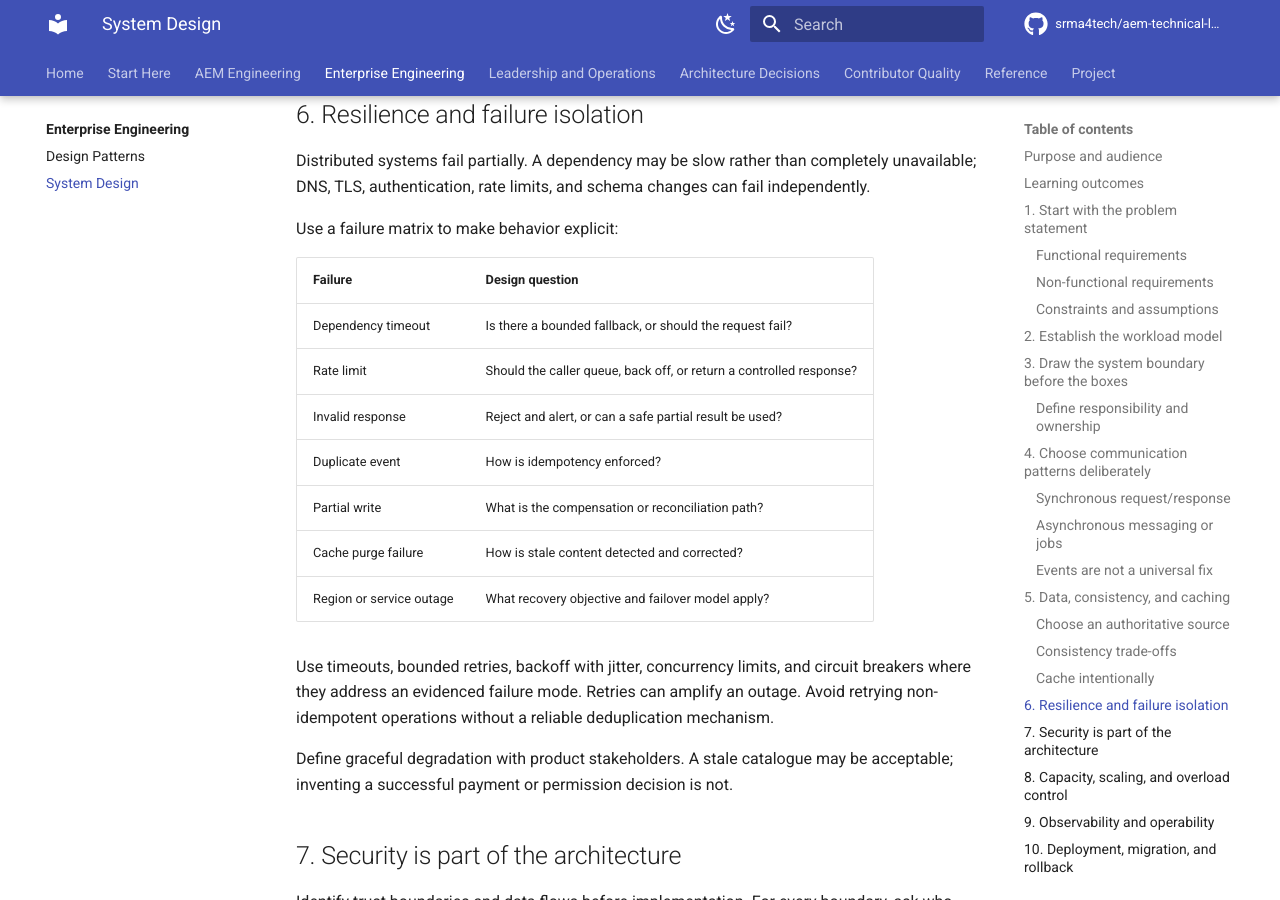
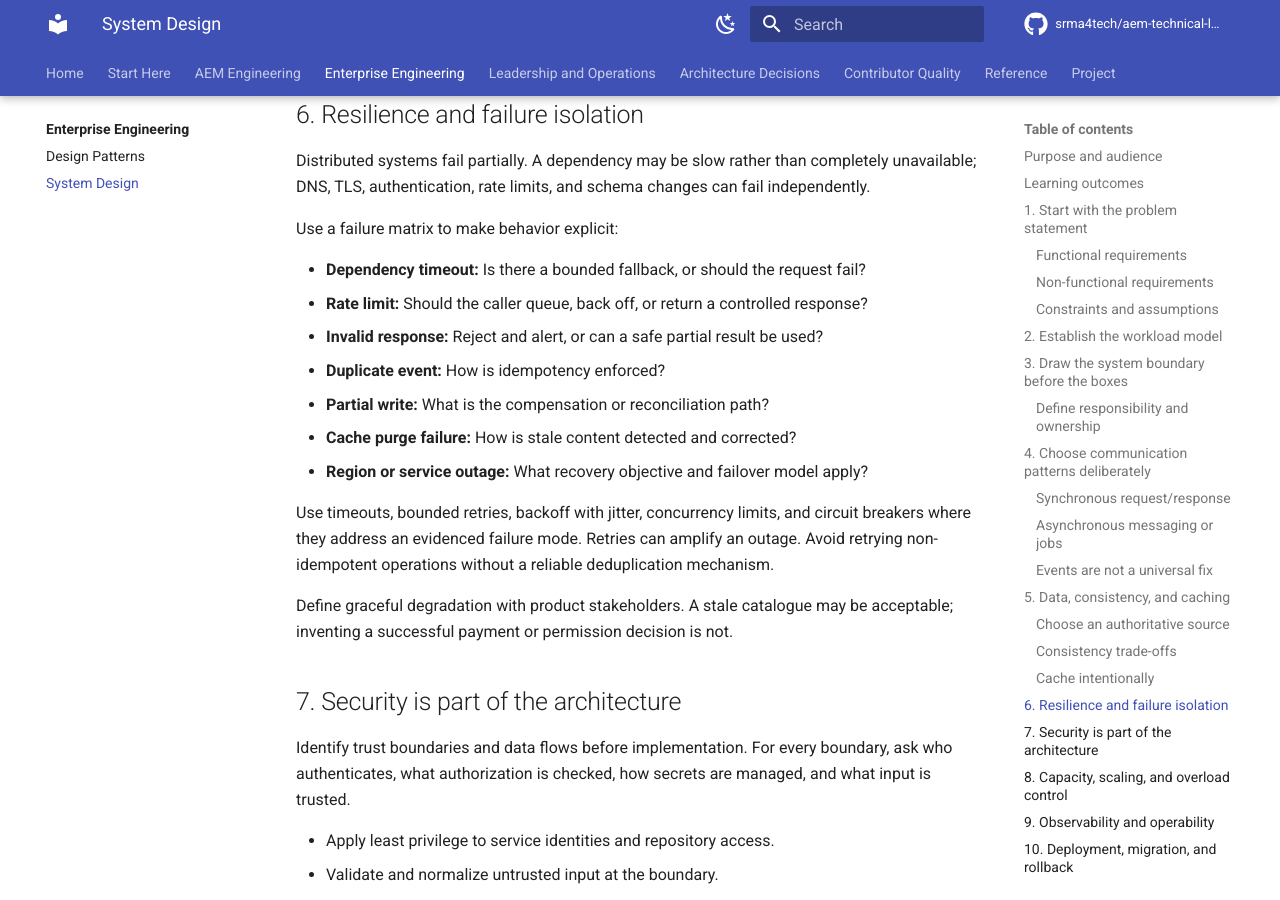
Before and after one commit to srma4tech/aem-technical-lead-playbook, an MkDocs documentation site: the page built from docs/09-system-design/README.md, in a window 1280 px wide and 900 px high, scrolled down 5332 px. Built offline with MkDocs 1.6.1 and Material for MkDocs 9.7.7, drawn with Linux system fonts in a browser that asks for light colours; comment, search, counter and statistics services are not loaded.

Commit message:
docs: normalize system design failure matrix formatting

```diff
--- a/docs/09-system-design/README.md
+++ b/docs/09-system-design/README.md
@@ -157,15 +157,13 @@ Distributed systems fail partially. A dependency may be slow rather than complet
 
 Use a failure matrix to make behavior explicit:
 
-| Failure | Design question |
-| --- | --- |
-| Dependency timeout | Is there a bounded fallback, or should the request fail? |
-| Rate limit | Should the caller queue, back off, or return a controlled response? |
-| Invalid response | Reject and alert, or can a safe partial result be used? |
-| Duplicate event | How is idempotency enforced? |
-| Partial write | What is the compensation or reconciliation path? |
-| Cache purge failure | How is stale content detected and corrected? |
-| Region or service outage | What recovery objective and failover model apply? |
+- **Dependency timeout:** Is there a bounded fallback, or should the request fail?
+- **Rate limit:** Should the caller queue, back off, or return a controlled response?
+- **Invalid response:** Reject and alert, or can a safe partial result be used?
+- **Duplicate event:** How is idempotency enforced?
+- **Partial write:** What is the compensation or reconciliation path?
+- **Cache purge failure:** How is stale content detected and corrected?
+- **Region or service outage:** What recovery objective and failover model apply?
 
 Use timeouts, bounded retries, backoff with jitter, concurrency limits, and circuit breakers where they address an evidenced failure mode. Retries can amplify an outage. Avoid retrying non-idempotent operations without a reliable deduplication mechanism.
 
```
